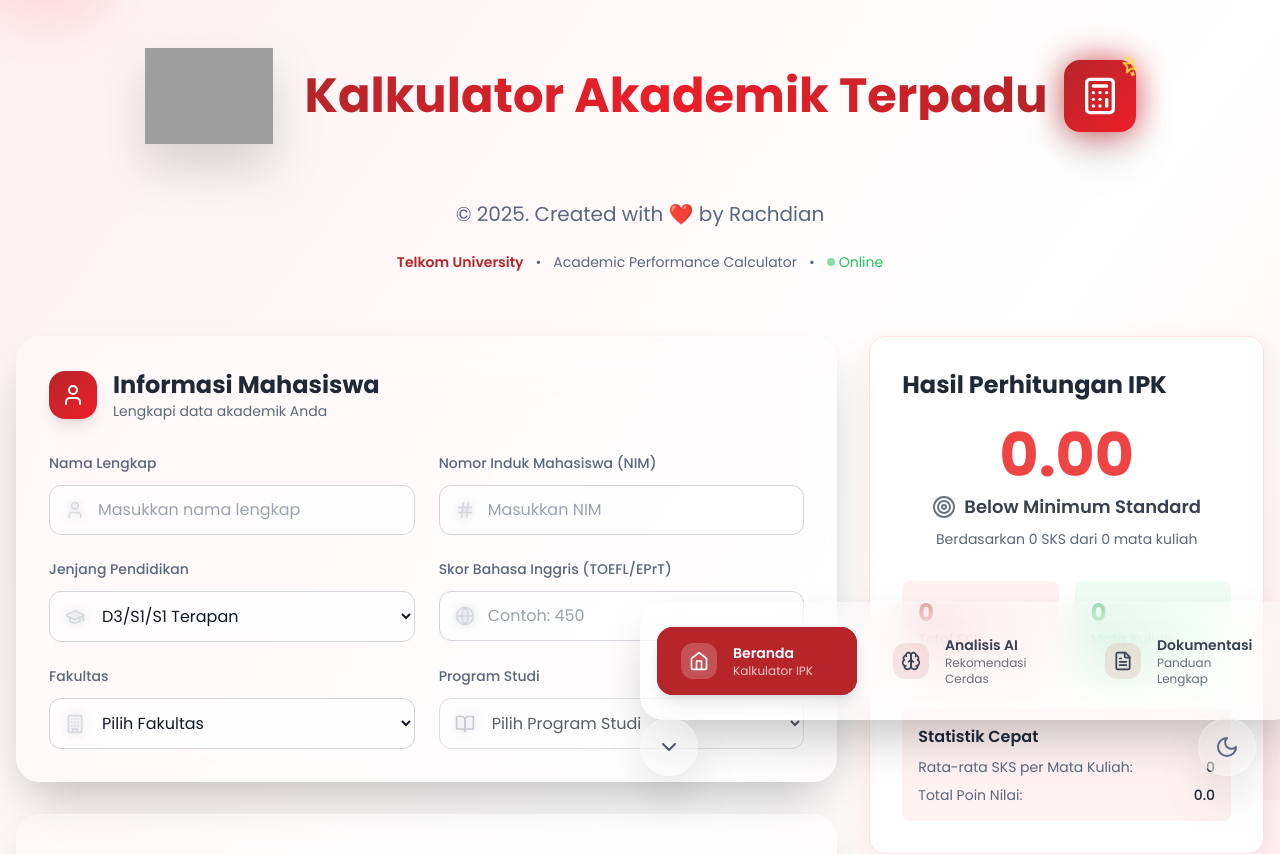
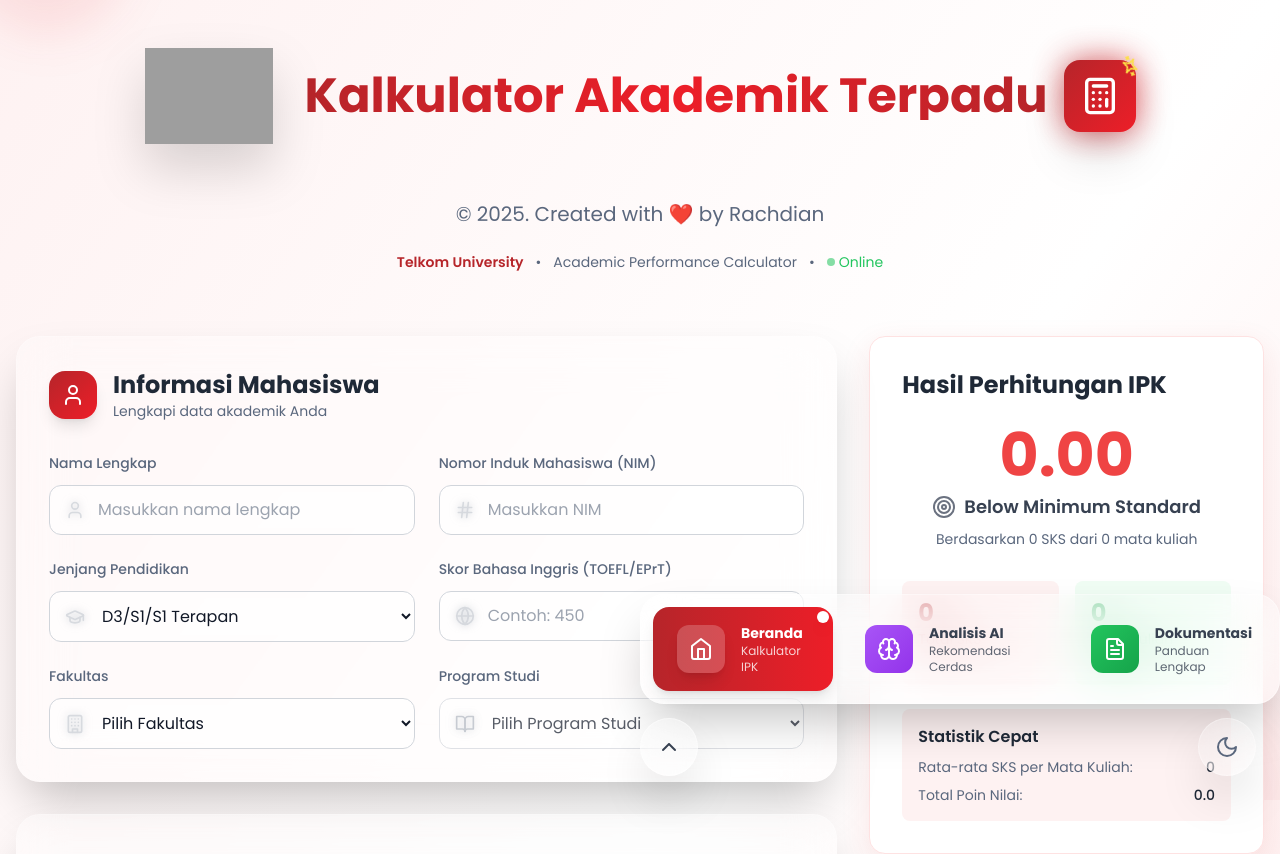
Before and after one commit to rachdiaan/new-ipkalkulator, a React (Vite) app: page / in a window 1280 px wide. Shown: the top 854 px of the page. Built offline with nearby package versions, Linux system fonts and the light colour scheme; grey boxes are pictures that could not be loaded.

Commit message:
Improve Controller UX and Positioning

```diff
--- a/src/components/NavigationController.tsx
+++ b/src/components/NavigationController.tsx
@@ -18,42 +18,50 @@ const NavigationController: React.FC<NavigationControllerProps> = ({
       id: 'home' as const,
       label: 'Beranda',
       icon: Home,
-      description: 'Kalkulator IPK'
+      description: 'Kalkulator IPK',
+      color: 'from-blue-500 to-blue-600'
     },
     {
       id: 'ai-analysis' as const,
       label: 'Analisis AI',
       icon: Brain,
-      description: 'Rekomendasi Cerdas'
+      description: 'Rekomendasi Cerdas',
+      color: 'from-purple-500 to-purple-600'
     },
     {
       id: 'documentation' as const,
       label: 'Dokumentasi',
       icon: FileText,
-      description: 'Panduan Lengkap'
+      description: 'Panduan Lengkap',
+      color: 'from-green-500 to-green-600'
     }
   ];
 
   return (
     <>
-      {/* Toggle Button - Bottom Center */}
+      {/* Toggle Button - Centered Bottom */}
       <motion.button
         onClick={() => setIsVisible(!isVisible)}
-        className="fixed bottom-6 left-1/2 transform -translate-x-1/2 z-50 p-4 bg-white/25 dark:bg-gray-800/25 backdrop-blur-xl border border-white/30 dark:border-gray-700/30 rounded-full shadow-2xl text-gray-600 dark:text-gray-400 hover:text-telkom-red dark:hover:text-telkom-brightRed transition-all duration-300"
-        whileHover={{ scale: 1.1 }}
-        whileTap={{ scale: 0.9 }}
+        className="fixed bottom-6 left-1/2 transform -translate-x-1/2 z-50 p-4 bg-white/30 dark:bg-gray-800/30 backdrop-blur-xl border border-white/40 dark:border-gray-700/40 rounded-full shadow-2xl text-gray-700 dark:text-gray-300 hover:text-telkom-red dark:hover:text-telkom-brightRed transition-all duration-300 hover:scale-110 active:scale-95"
+        whileHover={{ scale: 1.1, y: -2 }}
+        whileTap={{ scale: 0.95 }}
         initial={{ opacity: 0, scale: 0 }}
         animate={{ opacity: 1, scale: 1 }}
-        transition={{ delay: 1.5 }}
+        transition={{ delay: 1.5, type: "spring", stiffness: 300 }}
+      >
+        <motion.div
+          animate={{ rotate: isVisible ? 180 : 0 }}
+          transition={{ duration: 0.3 }}
         >
           {isVisible ? (
             <ChevronDown className="w-6 h-6" />
           ) : (
             <ChevronUp className="w-6 h-6" />
           )}
+        </motion.div>
       </motion.button>
 
-      {/* Navigation Panel - Bottom Center */}
+      {/* Navigation Panel - Centered */}
       <AnimatePresence>
         {isVisible && (
           <motion.div
@@ -61,11 +69,58 @@ const NavigationController: React.FC<NavigationControllerProps> = ({
             animate={{ opacity: 1, y: 0, scale: 1 }}
             exit={{ opacity: 0, y: 100, scale: 0.8 }}
             transition={{ type: "spring", stiffness: 300, damping: 30 }}
-            className="fixed bottom-20 left-1/2 transform -translate-x-1/2 z-40"
+            className="fixed bottom-24 left-1/2 transform -translate-x-1/2 z-40"
           >
-            <div className="bg-white/25 dark:bg-gray-800/25 backdrop-blur-xl border border-white/30 dark:border-gray-700/30 rounded-3xl p-4 shadow-2xl">
+            <div className="bg-white/25 dark:bg-gray-800/25 backdrop-blur-xl border border-white/40 dark:border-gray-700/40 rounded-3xl p-3 shadow-2xl">
               {/* Desktop Layout */}
-              <div className="hidden sm:flex items-center gap-3">
+              <div className="hidden md:flex items-center gap-2">
+                {navItems.map((item, index) => {
+                  const Icon = item.icon;
+                  const isActive = currentPage === item.id;
+
+                  return (
+                    <motion.button
+                      key={item.id}
+                      onClick={() => onPageChange(item.id)}
+                      whileHover={{ scale: 1.05, y: -3 }}
+                      whileTap={{ scale: 0.95 }}
+                      initial={{ opacity: 0, y: 20 }}
+                      animate={{ opacity: 1, y: 0 }}
+                      transition={{ delay: index * 0.1 }}
+                      className={`relative flex items-center gap-4 px-6 py-4 rounded-2xl transition-all duration-300 min-w-[180px] group ${
+                        isActive
+                          ? 'bg-gradient-to-r from-telkom-red to-telkom-brightRed text-white shadow-lg'
+                          : 'text-gray-700 dark:text-gray-300 hover:bg-white/50 dark:hover:bg-gray-800/50 hover:shadow-lg'
+                      }`}
+                    >
+                      <div className={`p-3 rounded-xl transition-all duration-300 ${
+                        isActive
+                          ? 'bg-white/20 shadow-lg'
+                          : `bg-gradient-to-br ${item.color} text-white group-hover:scale-110`
+                      }`}>
+                        <Icon className="w-6 h-6" />
+                      </div>
+                      <div className="text-left flex-1">
+                        <div className="text-sm font-bold">{item.label}</div>
+                        <div className="text-xs opacity-80">{item.description}</div>
+                      </div>
+
+                      {/* Active indicator */}
+                      {isActive && (
+                        <motion.div
+                          className="absolute top-1 right-1 w-3 h-3 bg-white rounded-full shadow-lg"
+                          initial={{ scale: 0 }}
+                          animate={{ scale: 1 }}
+                          transition={{ type: "spring", stiffness: 500 }}
+                        />
+                      )}
+                    </motion.button>
+                  );
+                })}
+              </div>
+
+              {/* Mobile Layout */}
+              <div className="flex md:hidden items-center gap-2">
                 {navItems.map((item, index) => {
                   const Icon = item.icon;
                   const isActive = currentPage === item.id;
@@ -76,66 +131,33 @@ const NavigationController: React.FC<NavigationControllerProps> = ({
                       onClick={() => onPageChange(item.id)}
                       whileHover={{ scale: 1.05, y: -2 }}
                       whileTap={{ scale: 0.95 }}
-                      initial={{ opacity: 0, x: 50 }}
-                      animate={{ opacity: 1, x: 0 }}
-                      transition={{ delay: index * 0.1 }}
-                      className={`relative flex items-center gap-4 px-6 py-4 rounded-2xl transition-all duration-300 min-w-[200px] group ${
-                        isActive
-                          ? 'bg-telkom-red text-white shadow-lg'
-                          : 'text-gray-700 dark:text-gray-300 hover:bg-white/50 dark:hover:bg-gray-800/50'
-                      }`}
-                    >
-                      <div className={`p-2 rounded-xl ${isActive ? 'bg-white/20' : 'bg-telkom-red/10 group-hover:bg-telkom-red/20'}`}>
-                        <Icon className="w-5 h-5" />
-                      </div>
-                      <div className="text-left flex-1">
-                        <div className="text-sm font-semibold">{item.label}</div>
-                        <div className="text-xs opacity-75">{item.description}</div>
-                      </div>
-
-                      {isActive && (
-                        <motion.div
-                          layoutId="activeIndicator"
-                          className="absolute inset-0 bg-telkom-red rounded-2xl -z-10"
-                          initial={false}
-                          transition={{ type: "spring", stiffness: 500, damping: 30 }}
-                        />
-                      )}
-                    </motion.button>
-                  );
-                })}
-              </div>
-
-              {/* Mobile Layout */}
-              <div className="flex sm:hidden items-center gap-2">
-                {navItems.map((item, index) => {
-                  const Icon = item.icon;
-                  const isActive = currentPage === item.id;
-
-                  return (
-                    <motion.button
-                      key={item.id}
-                      onClick={() => onPageChange(item.id)}
-                      whileHover={{ scale: 1.05 }}
-                      whileTap={{ scale: 0.95 }}
                       initial={{ opacity: 0, y: 20 }}
                       animate={{ opacity: 1, y: 0 }}
                       transition={{ delay: index * 0.1 }}
-                      className={`relative flex flex-col items-center gap-1 px-4 py-3 rounded-xl transition-all duration-300 min-w-[80px] ${
+                      className={`relative flex flex-col items-center gap-2 px-6 py-4 rounded-2xl transition-all duration-300 min-w-[90px] min-h-[80px] ${
                         isActive
-                          ? 'bg-telkom-red text-white shadow-lg'
-                          : 'text-gray-600 dark:text-gray-400 hover:bg-white/50 dark:hover:bg-gray-800/50'
+                          ? 'bg-gradient-to-br from-telkom-red to-telkom-brightRed text-white shadow-lg'
+                          : 'text-gray-700 dark:text-gray-300 hover:bg-white/50 dark:hover:bg-gray-800/50 hover:shadow-lg'
                       }`}
                     >
+                      <div className={`p-2 rounded-xl transition-all duration-300 ${
+                        isActive
+                          ? 'bg-white/20'
+                          : `bg-gradient-to-br ${item.color} text-white`
+                      }`}>
                         <Icon className="w-5 h-5" />
-                      <div className="text-xs font-medium">{item.label}</div>
+                      </div>
+                      <div className="text-xs font-bold text-center leading-tight">
+                        {item.label}
+                      </div>
 
+                      {/* Active indicator */}
                       {isActive && (
                         <motion.div
-                          layoutId="activeMobileIndicator"
-                          className="absolute inset-0 bg-telkom-red rounded-xl -z-10"
-                          initial={false}
-                          transition={{ type: "spring", stiffness: 500, damping: 30 }}
+                          className="absolute top-1 right-1 w-2 h-2 bg-white rounded-full shadow-lg"
+                          initial={{ scale: 0 }}
+                          animate={{ scale: 1 }}
+                          transition={{ type: "spring", stiffness: 500 }}
                         />
                       )}
                     </motion.button>
```
Lines whose indentation alone changed are shown as unchanged.
